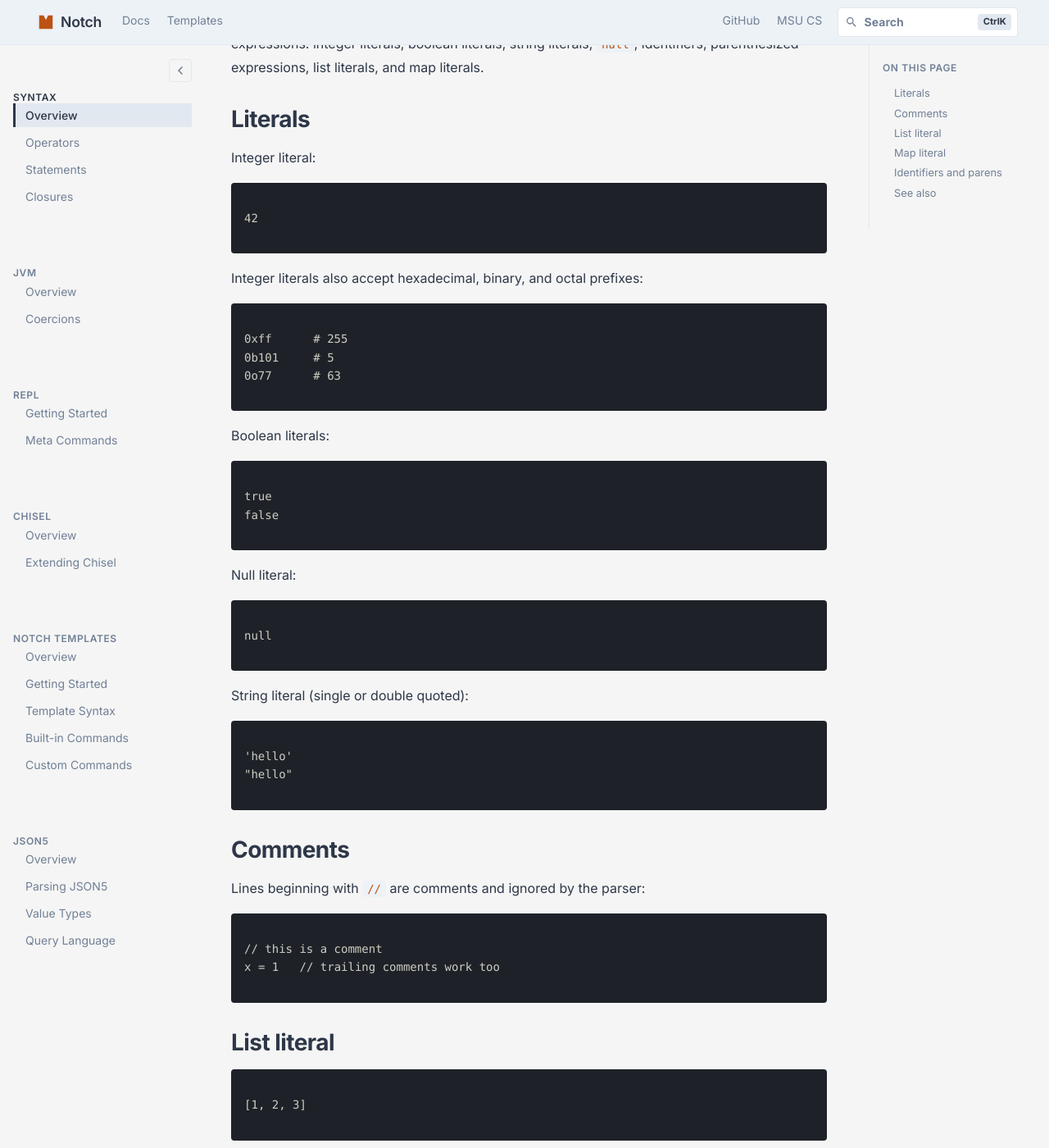
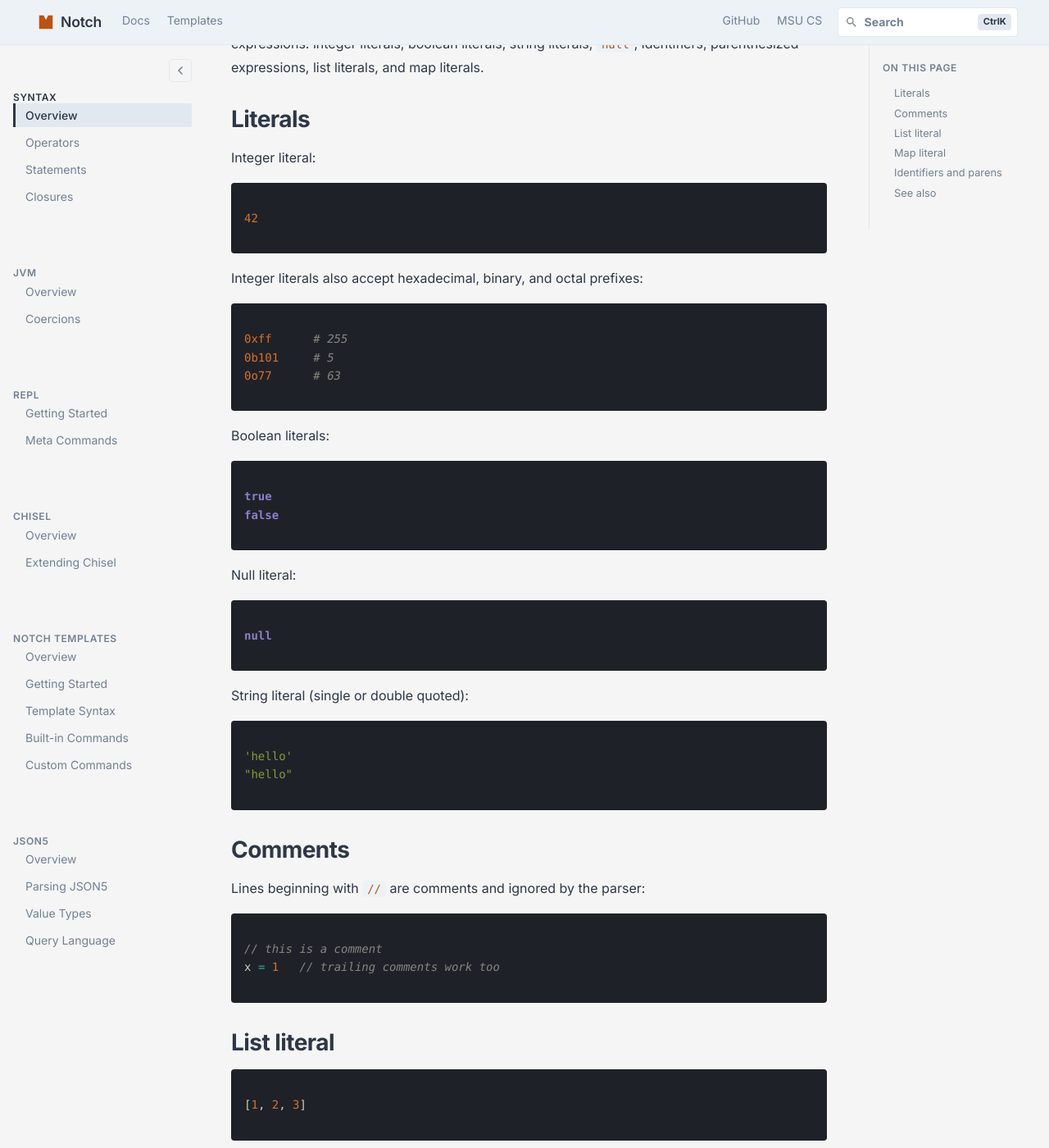
Before and after one commit to msu/notch, a Jekyll site: the page built from docs/_syntax/overview.md, in a window 1280 px wide and 1400 px high, scrolled down 202 px. Shown: the whole window at 82% size. Built offline with Jekyll 4.4.1, drawn with Linux system fonts in a browser that asks for light colours.

Commit message:
bring back color rules

````diff
--- a/docs/assets/css/style.css
+++ b/docs/assets/css/style.css
@@ -374,12 +374,64 @@
   & table td { padding: 5px; }
   & table pre { margin: 0; }
 
-  /* Rouge token-color rules (.c, .k, .s, .n*, .o, .p, .g*, .err, .w) */
-  /* were removed because no language with a Rouge lexer is currently used */
-  /* on this site -- Notch code blocks render as plain text. If a `notch` */
-  /* Rouge lexer is added later (or another language gets fenced), the */
-  /* Flexoki-dark color rules can be re-added here. The wrapper styles */
-  /* above provide the dark background and inherit text color. */
+  /* Flexoki-dark Rouge token colors. Required because _plugins/notch_lexer.rb */
+  /* now emits proper Rouge classes for ```notch fences. */
+
+  /* Comments */
+  .c, .cd, .cm, .c1, .cs { color: #878580; font-style: italic; }
+  .cp { color: #878580; }
+
+  /* Keywords */
+  .k, .kc, .kd, .kn, .kp, .kr, .kv { color: #8b7ec8; font-weight: bold; }
+  .kt { color: #d0a215; font-weight: bold; }
+
+  /* Strings */
+  .s, .sb, .sc, .sd, .s2, .se, .sh, .si, .sx, .s1 { color: #879a39; }
+  .sr { color: #3aa99f; }
+  .ss { color: #da702c; }
+
+  /* Numbers */
+  .m, .mb, .mf, .mh, .mi, .mo, .mx, .il { color: #da702c; }
+
+  /* Names */
+  .na { color: #d0a215; }
+  .nb { color: #4385be; }
+  .nc { color: #d0a215; font-weight: bold; }
+  .nd { color: #4385be; }
+  .ne { color: #d14d41; font-weight: bold; }
+  .nf { color: #4385be; }
+  .ni { color: #3aa99f; }
+  .nl { color: #da702c; }
+  .nn { color: #d0a215; }
+  .no { color: #da702c; }
+  .nt { color: #d14d41; }
+  .nv, .vc, .vg, .vi { color: #ce5d97; }
+  .bp { color: #4385be; }
+  .n  { color: #cecdc3; }
+
+  /* Operators */
+  .o, .ow { color: #3aa99f; }
+
+  /* Punctuation */
+  .p { color: #cecdc3; }
+
+  /* Generic */
+  .gd { color: #d14d41; background-color: rgba(209, 77, 65, 0.15); }
+  .ge { font-style: italic; }
+  .gh { color: #cecdc3; font-weight: bold; }
+  .gi { color: #879a39; background-color: rgba(135, 154, 57, 0.15); }
+  .go { color: #878580; }
+  .gp { color: #d0a215; font-weight: bold; }
+  .gr { color: #d14d41; }
+  .gs { font-weight: bold; }
+  .gt { color: #d14d41; }
+  .gu { color: #3aa99f; font-weight: bold; }
+
+  /* Errors */
+  .err { color: #d14d41; background-color: transparent; }
+
+  /* Whitespace */
+  .w { color: #878580; }
 }
 
 /* ===== _utilities.scss ===== */
````
